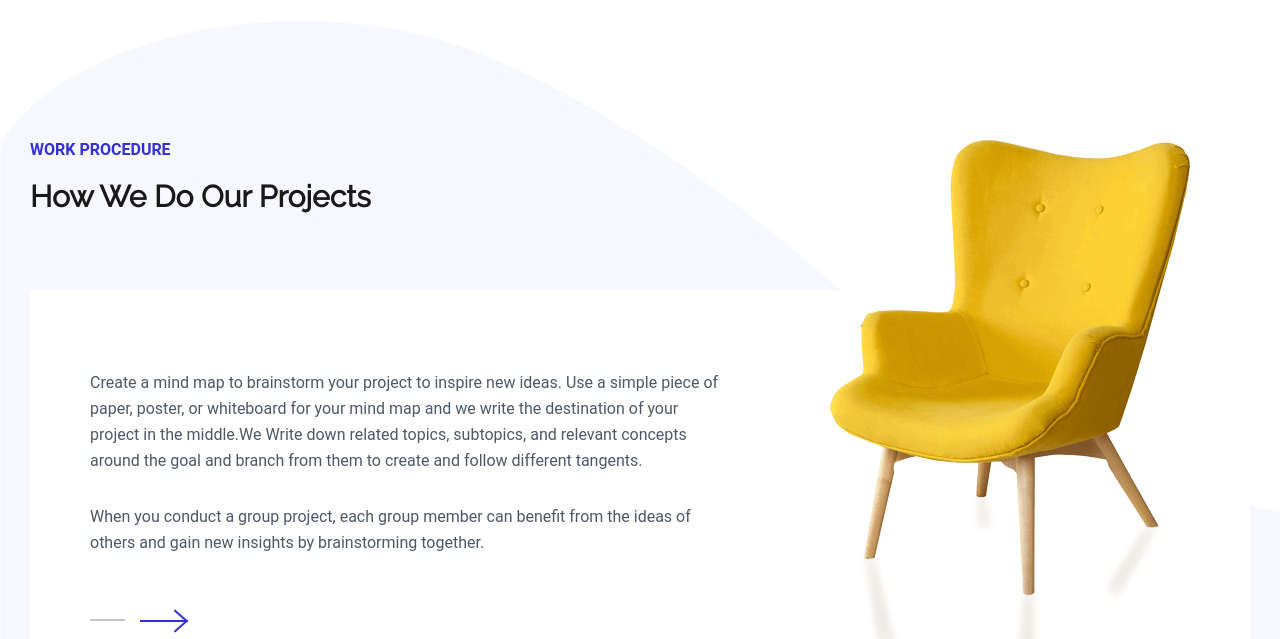
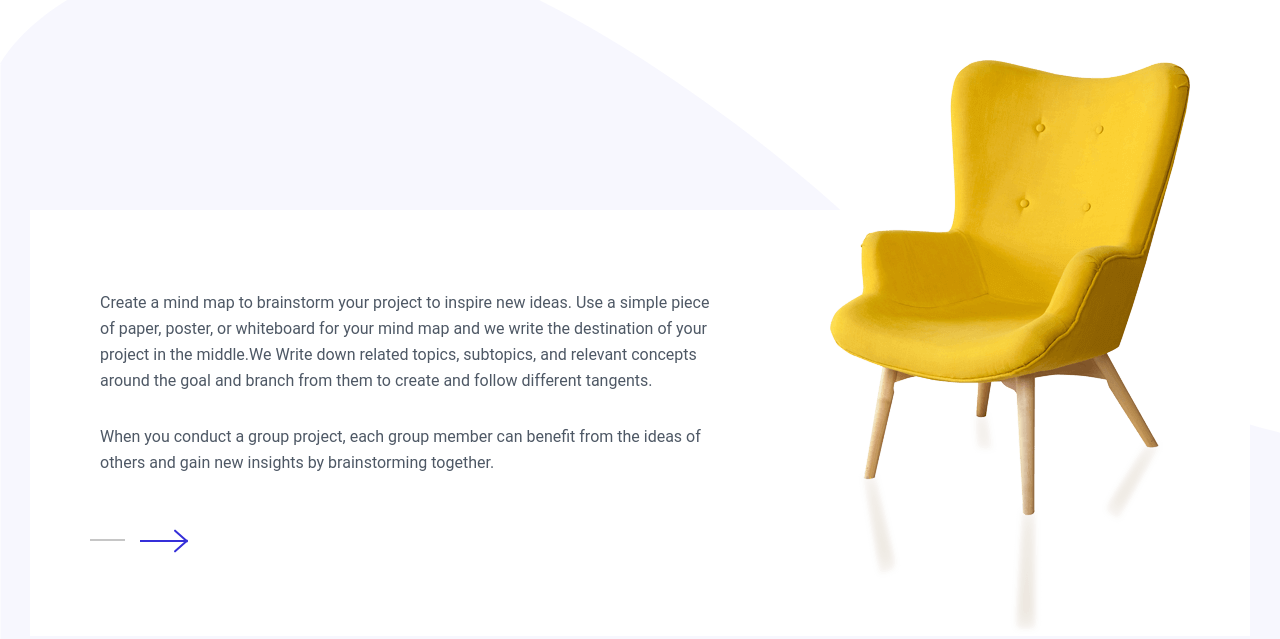
Before and after one commit to naveenkash/Interior, a React (Create React App) app: page / in a window 1280 px wide. Shown: the part 2158-2797 px from the top of the page. Built offline with nearby package versions, Linux system fonts and the light colour scheme.

Commit message:
ADD react-slick in project slider

```diff
--- a/src/components/project.js
+++ b/src/components/project.js
@@ -1,105 +1,99 @@
-import React, { Component } from 'react'
-import '../style/project.css'
-import chair from '../assets/chair.png';
+import React, { Component } from "react";
+import "../style/project.css";
+import chair from "../assets/chair.png";
+import Slider from "react-slick";
+import "slick-carousel/slick/slick.css";
+import "slick-carousel/slick/slick-theme.css";
 export class project extends Component {
-    constructor(props){
-        super(props)
+  constructor(props) {
+    super(props);
     this.slide = React.createRef();
     this.container = React.createRef();
     this.slider = React.createRef();
-        this.state={
-            move:0,
-            width:NaN
-        }
-        this.moveDir=this.state.move
-
+    this.state = {
+      move: 0,
+      width: NaN
+    };
+    this.moveDir = this.state.move;
   }
 
-    back=()=>{
-        if (this.state.move===0) {
-            return
-        }
-        this.setState({move:this.moveDir+= this.state.width});
-
-    }
-    next=()=>{
-
-        if (this.state.move<- (this.container.current.clientWidth-this.slide.current.clientWidth)) {
-
-            return
-        }else if(this.state.move>- (this.container.current.clientWidth-this.slide.current.clientWidth)){
-
-        this.setState({move:this.moveDir+= -this.state.width});
-        }
-    }
-    moveslide=()=>{
-
-
-        return{
-            width:this.state.width*5,
-            transform:`translatex(${this.state.move}px)`
-        }
-    }
-
-    li=()=>{
-        return{
-            minWidth:this.state.width
-        }
-    }
-
-    componentDidMount() {
-        window.addEventListener('scroll',()=>{
-
-            var container = document.querySelector(".project");
-            var head= document.querySelector(".project-head");
-            var containerOffsetTop = container.offsetTop;
-            var clientHeight = container.clientHeight;
-            var halfClientHeight = clientHeight / 1.5;
-            var res = containerOffsetTop - halfClientHeight;
-            if (window.pageYOffset >= res) {
-              head.classList.add("animated", "fadeInUp","show");
-              head.classList.remove('hide');
-            }
-        });
-        window.addEventListener('resize',()=>{
-            this.setState({width:this.slider.current.clientWidth})
-          })
-          this.setState({width:this.slider.current.clientWidth},()=>{
-            this.li();
-            this.moveslide();
-          })
-
-
-    }
   render() {
     const project = [
       {
-                p1:"Create a mind map to brainstorm your project to inspire new ideas. Use a simple piece of paper, poster, or whiteboard for your mind map and we write the destination of your project in the middle.We  Write down related topics, subtopics, and relevant concepts around the goal and branch from them to create and follow different tangents.",
-                p2:"When you conduct a group project, each group member can benefit from the ideas of others and gain new insights by brainstorming together."
-                ,id: Math.random().toString(36).substring(2, 15) + Math.random().toString(36).substring(2, 15)
+        p1:
+          "Create a mind map to brainstorm your project to inspire new ideas. Use a simple piece of paper, poster, or whiteboard for your mind map and we write the destination of your project in the middle.We  Write down related topics, subtopics, and relevant concepts around the goal and branch from them to create and follow different tangents.",
+        p2:
+          "When you conduct a group project, each group member can benefit from the ideas of others and gain new insights by brainstorming together.",
+        id:
+          Math.random()
+            .toString(36)
+            .substring(2, 15) +
+          Math.random()
+            .toString(36)
+            .substring(2, 15)
       },
       {
-                p1:"Create a mind map to brainstorm your project to inspire new ideas. Use a simple piece of paper, poster, or whiteboard for your mind map and we write the destination of your project in the middle.We  Write down related topics, subtopics, and relevant concepts around the goal and branch from them to create and follow different tangents.",
-                p2:"When you conduct a group project, each group member can benefit from the ideas of others and gain new insights by brainstorming together."
-                ,id: Math.random().toString(36).substring(2, 15) + Math.random().toString(36).substring(2, 15)
+        p1:
+          "Create a mind map to brainstorm your project to inspire new ideas. Use a simple piece of paper, poster, or whiteboard for your mind map and we write the destination of your project in the middle.We  Write down related topics, subtopics, and relevant concepts around the goal and branch from them to create and follow different tangents.",
+        p2:
+          "When you conduct a group project, each group member can benefit from the ideas of others and gain new insights by brainstorming together.",
+        id:
+          Math.random()
+            .toString(36)
+            .substring(2, 15) +
+          Math.random()
+            .toString(36)
+            .substring(2, 15)
       },
       {
-                p1:"Create a mind map to brainstorm your project to inspire new ideas. Use a simple piece of paper, poster, or whiteboard for your mind map and we write the destination of your project in the middle.We  Write down related topics, subtopics, and relevant concepts around the goal and branch from them to create and follow different tangents.",
-                p2:"When you conduct a group project, each group member can benefit from the ideas of others and gain new insights by brainstorming together."
-                ,id: Math.random().toString(36).substring(2, 15) + Math.random().toString(36).substring(2, 15)
+        p1:
+          "Create a mind map to brainstorm your project to inspire new ideas. Use a simple piece of paper, poster, or whiteboard for your mind map and we write the destination of your project in the middle.We  Write down related topics, subtopics, and relevant concepts around the goal and branch from them to create and follow different tangents.",
+        p2:
+          "When you conduct a group project, each group member can benefit from the ideas of others and gain new insights by brainstorming together.",
+        id:
+          Math.random()
+            .toString(36)
+            .substring(2, 15) +
+          Math.random()
+            .toString(36)
+            .substring(2, 15)
       },
       {
-                p1:"Create a mind map to brainstorm your project to inspire new ideas. Use a simple piece of paper, poster, or whiteboard for your mind map and we write the destination of your project in the middle.We  Write down related topics, subtopics, and relevant concepts around the goal and branch from them to create and follow different tangents.",
-                p2:"When you conduct a group project, each group member can benefit from the ideas of others and gain new insights by brainstorming together."
-                ,id: Math.random().toString(36).substring(2, 15) + Math.random().toString(36).substring(2, 15)
+        p1:
+          "Create a mind map to brainstorm your project to inspire new ideas. Use a simple piece of paper, poster, or whiteboard for your mind map and we write the destination of your project in the middle.We  Write down related topics, subtopics, and relevant concepts around the goal and branch from them to create and follow different tangents.",
+        p2:
+          "When you conduct a group project, each group member can benefit from the ideas of others and gain new insights by brainstorming together.",
+        id:
+          Math.random()
+            .toString(36)
+            .substring(2, 15) +
+          Math.random()
+            .toString(36)
+            .substring(2, 15)
       },
       {
-                p1:"Create a mind map to brainstorm your project to inspire new ideas. Use a simple piece of paper, poster, or whiteboard for your mind map and we write the destination of your project in the middle.We  Write down related topics, subtopics, and relevant concepts around the goal and branch from them to create and follow different tangents.",
-                p2:"When you conduct a group project, each group member can benefit from the ideas of others and gain new insights by brainstorming together."
-                ,id: Math.random().toString(36).substring(2, 15) + Math.random().toString(36).substring(2, 15)
-            },
-
-        ]
+        p1:
+          "Create a mind map to brainstorm your project to inspire new ideas. Use a simple piece of paper, poster, or whiteboard for your mind map and we write the destination of your project in the middle.We  Write down related topics, subtopics, and relevant concepts around the goal and branch from them to create and follow different tangents.",
+        p2:
+          "When you conduct a group project, each group member can benefit from the ideas of others and gain new insights by brainstorming together.",
+        id:
+          Math.random()
+            .toString(36)
+            .substring(2, 15) +
+          Math.random()
+            .toString(36)
+            .substring(2, 15)
+      }
+    ];
+    var settings = {
+      infinite: true,
+      speed: 500,
+      dots: false,
+      slidesToShow: 1,
+      slidesToScroll: 1,
+      arrows: false,
+      mobileFirst: true,
+    };
     return (
       <div className="project">
         <div className="project-wrapper">
@@ -109,23 +103,26 @@ export class project extends Component {
           </div>
           <div className="project-slide">
             <div ref={this.slider} className="project-slider">
-                            <ul ref={this.container} style={this.moveslide()} className="project-slider-container">
-                                {
-                                    project.map((project_Slide)=>(
-                                        <li style={this.li()} ref={this.slide} key={project_Slide.id}>
+              <Slider ref={c => (this.slider = c)} {...settings}>
+                {project.map(project_Slide => (
+                  <ul key={project_Slide.id} className="project-slider-container">
+                    <li key={project_Slide.id}>
                       <div className="project-slider-content">
                         <p>{project_Slide.p1}</p>
-                                            <p>{project_Slide.p2 }</p>
+                        <p>{project_Slide.p2}</p>
                       </div>
                     </li>
-                                    ))
-                                }
+                  </ul>
+                ))}
+              </Slider>
 
-
-
-                            </ul>
               <div className="slide-glider">
-                        <div onClick={this.back} className="glide-prev"> <div className="glide-prev-left"><div className="glide-prev-top"></div> <div className="glide-prev-bottom"></div> </div></div>
+                <div onClick={this.back} className="glide-prev">
+                  <div className="glide-prev-left">
+                    <div className="glide-prev-top"></div>
+                    <div className="glide-prev-bottom"></div>
+                  </div>
+                </div>
 
                 <div onClick={this.next} className="glide-next">
                   <span></span>
@@ -135,14 +132,11 @@ export class project extends Component {
             <div className="project-img">
               <img src={chair} alt="" />
             </div>
-
           </div>
-
         </div>
-
       </div>
-        )
+    );
   }
 }
 
-export default project
+export default project;
--- a/src/style/about.css
+++ b/src/style/about.css
@@ -1,75 +1,84 @@
-.aboutus{
+.aboutus {
     width: 100%;
     height: auto;
     padding: 80px 0;
+}
 
-}
-.aboutus-wrapper{
-    max-width:1627px;
+.aboutus-wrapper {
+    max-width: 1627px;
     margin: 0 auto;
     /*
     overflow: hidden; */
+    width: 100%;
     height: auto;
     display: flex;
     align-items: center;
 }
 
-.about-img{
+.about-img {
     width: calc(100% - 507px);
     padding-right: 75px;
 }
-.about-img img{
+
+.about-img img {
     max-width: 100%;
     height: auto;
 }
-.about-content{
+
+.about-content {
     width: 507px;
     height: auto;
     overflow: hidden;
 }
-.about-head{
+
+.about-head {
     width: 100%;
     height: auto;
     margin-bottom: 30px;
 }
+
 /* .about-head h2{
     color: rgb(25, 25, 25);
     font-size: 40px;
     line-height: 56px;
     font-family: 'Raleway', sans-serif;
 } */
+
 .about-info {
     width: 100%;
     height: auto;
     position: relative
 }
-.about-info p{
+
+.about-info p {
     color: rgb(78, 88, 101);
     font-size: 16px;
     line-height: 26px;
     font-family: 'Roboto', sans-serif;
     margin-bottom: 30px;
 }
-.p1{
+
+.p1 {
     animation-delay: 0.3s;
     animation-fill-mode: forwards;
     transform: translatex(500px);
 }
-.p2{
+
+.p2 {
     animation-delay: 0.5s;
     animation-fill-mode: forwards;
     transform: translatex(600px);
 }
-.about-visit{
+
+.about-visit {
     width: 100%;
     height: auto;
     transform: translatex(700px);
-
     animation-delay: 0.8s;
     animation-fill-mode: forwards;
 }
 
-.about-visit a{
+.about-visit a {
     display: inline-flex;
     margin-top: 12px;
     -webkit-box-align: center;
@@ -81,17 +90,20 @@
     position: relative;
     text-decoration: none;
 }
-.btn-txt{
+
+.btn-txt {
     text-transform: uppercase;
     margin-right: 12px;
 }
-.next_arrow{
+
+.next_arrow {
     width: 35px;
     height: 2px;
     background: rgb(53, 47, 217);
     position: relative;
 }
-.next_arrow::before{
+
+.next_arrow::before {
     position: absolute;
     top: -5px;
     right: -2px;
@@ -101,7 +113,8 @@
     background: rgb(53, 47, 217);
     transform: rotate(40deg);
 }
-.next_arrow::after{
+
+.next_arrow::after {
     position: absolute;
     bottom: -5px;
     right: -2px;
@@ -111,49 +124,56 @@
     background: rgb(53, 47, 217);
     transform: rotate(-40deg);
 }
-.about-visit a:hover .next_arrow{
+
+.about-visit a:hover .next_arrow {
     animation: nxtarr 1s infinite ease;
 }
-@keyframes nxtarr{
-    from{
+
+@keyframes nxtarr {
+    from {
         transform: translatex(0px);
     }
-    to{
-        transform: translatex(15px);}
+    to {
+        transform: translatex(15px);
     }
-@media only screen and (max-width:1360px){
-   .aboutus-wrapper{
+}
+@media only screen and (max-width:1630px) {
+    .aboutus-wrapper {
         padding: 0 30px;
     }
-}@media only screen and (max-width:991px){
-   .about-img{
+}
+
+
+@media only screen and (max-width:991px) {
+    .about-img {
         padding-right: 0;
     }
-   .about-content{
+    .about-content {
         padding-left: 50px;
     }
 }
-@media only screen and (max-width:850px){
-    .about-img{
+
+@media only screen and (max-width:850px) {
+    .about-img {
         width: calc(100% - 407px)
     }
-    .about-content{
+    .about-content {
         width: 407px;
     }
 }
- @media only screen and (max-width:767px){
-     .aboutus-wrapper{
+
+@media only screen and (max-width:767px) {
+    .aboutus-wrapper {
         flex-direction: column;
     }
-     .aboutus{
-
+    .aboutus {
         padding: 42px 0;
     }
-     .about-img{
+    .about-img {
         width: 100%;
         margin-bottom: 30px;
     }
-    .about-content{
+    .about-content {
         width: 100%;
         padding-left: 0;
     }
--- a/src/style/header.css
+++ b/src/style/header.css
@@ -2,7 +2,6 @@
     height: 100vh;
     width: 100%;
     background: #171717;
-    margin-bottom: 80px;
 }
 .header-content{
     width: 100%;
```
Also changed, not shown: src/components/team.js (+0 -17 lines). Lines whose indentation alone changed are shown as unchanged.
